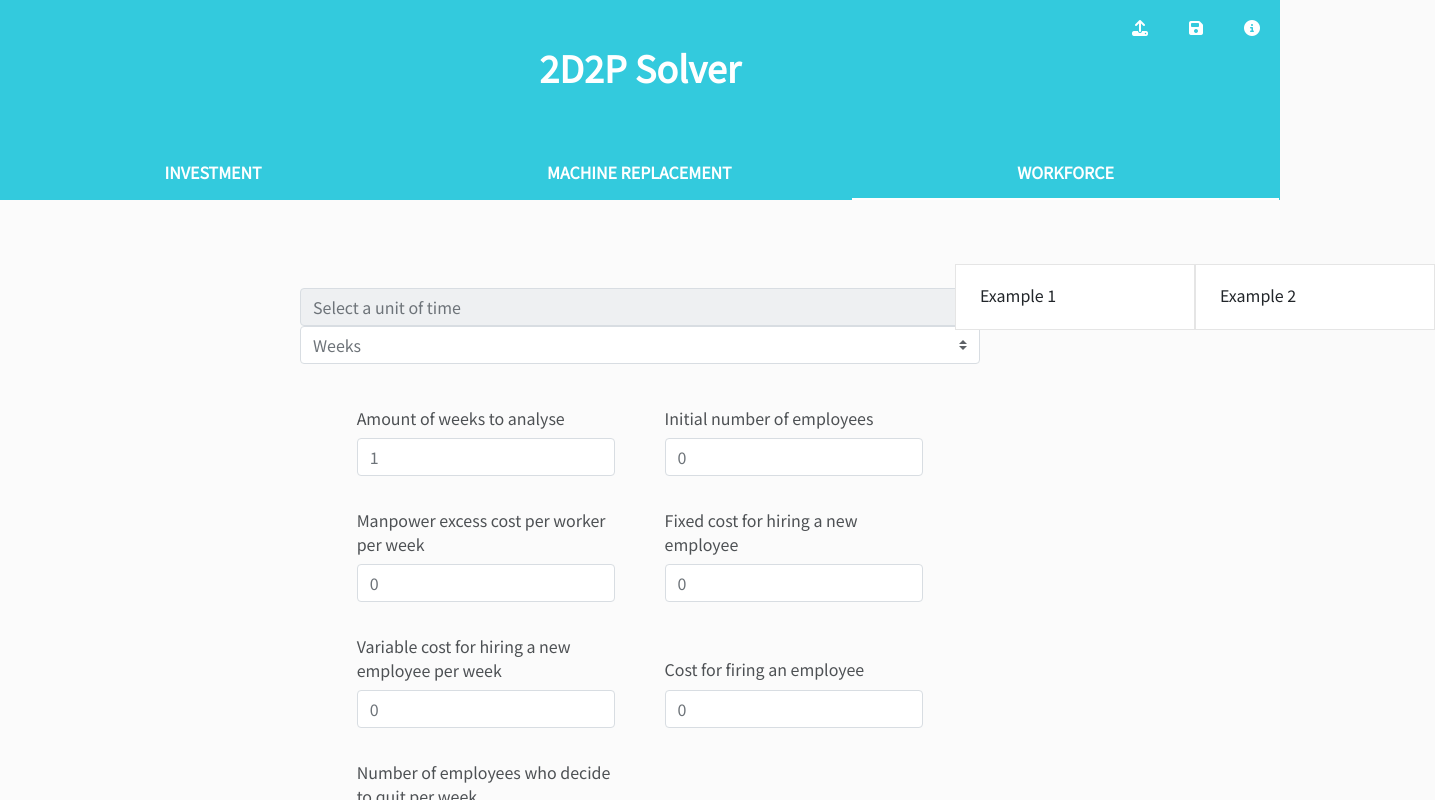
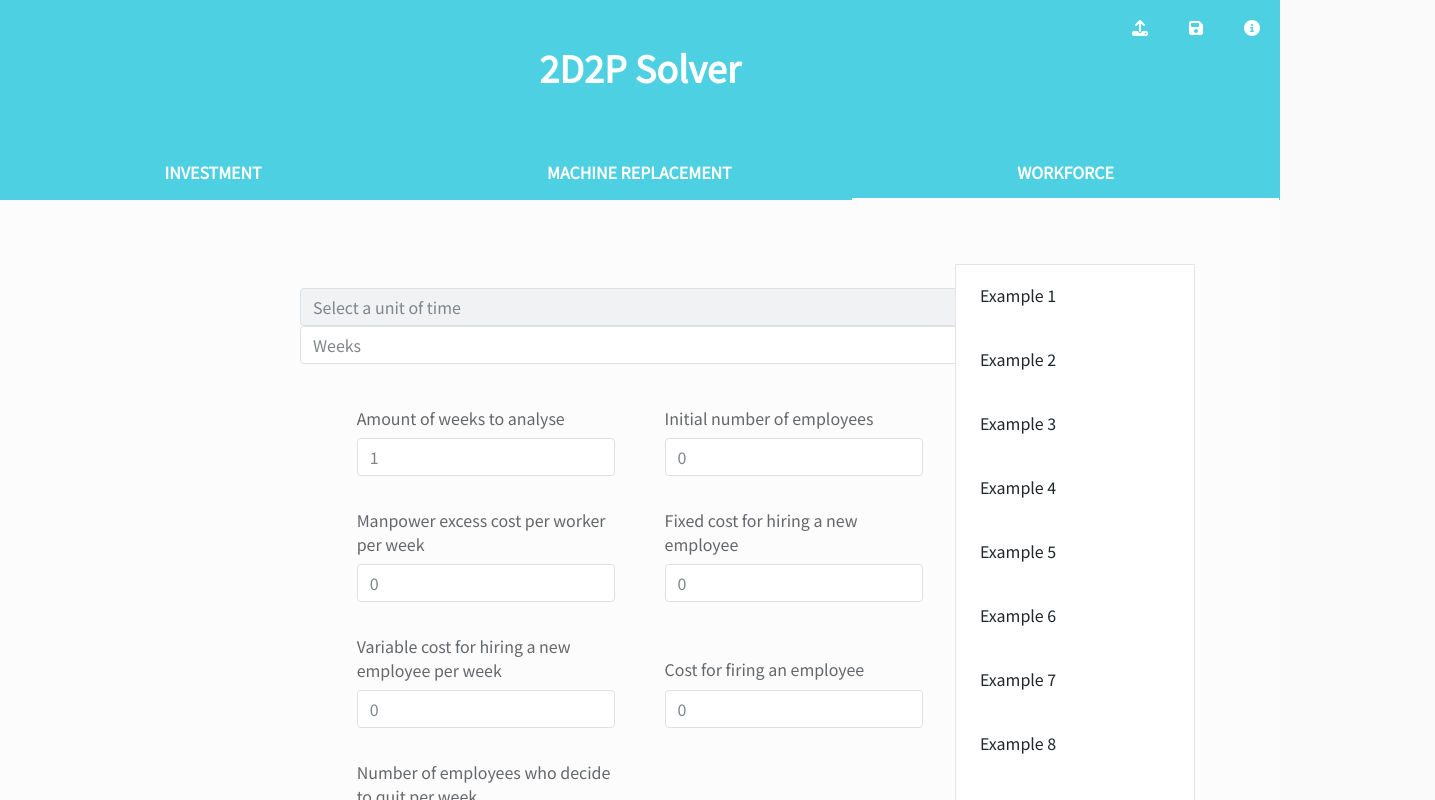
Before and after one commit to repsymo/repsymo---mvp, an Angular app: page /wm in a window 1280 px wide. Both pictures are taken after a click on the icon "EXAMPLE". Shown: the top 800 px of the page, 1435 px wide, since content can reach past the window. Built offline with nearby package versions, Linux system fonts and the light colour scheme.

Commit message:
Options Bar popup ngFor fixed

```diff
--- a/src/app/page/options-bar/options-bar.component.css
+++ b/src/app/page/options-bar/options-bar.component.css
@@ -47,7 +47,7 @@
     height: 100%;
     left: 0%;
     top: 0%;
-    background: rgba(255, 255, 255, 0.2);
+    background: rgba(255, 255, 255, 0.3);
 }
 
 @media only screen and (min-width: 800px) {
--- a/src/app/page/options-bar/options-bar.component.html
+++ b/src/app/page/options-bar/options-bar.component.html
@@ -11,9 +11,9 @@
 
 <div class="popup"
     [ngClass]="{ 'gone': !showExamplePopup }"
-    (click)="onExampleClick($event)"
-    *ngFor="let i of getNArray()">
-    <p [attr.data-number]="i + 1">
+    (click)="onExampleClick($event)">
+    <p [attr.data-number]="i + 1"
+        *ngFor="let i of getNArray()">
         Example {{ i + 1 }}
     </p>
 </div>
--- a/src/app/page/wm/wm.component.html
+++ b/src/app/page/wm/wm.component.html
@@ -1,5 +1,5 @@
 <!-- ---------------------------------------- PAGE OPTIONS ---------------------------------------- -->
-<app-options-bar [examplesNumber]="2"
+<app-options-bar [examplesNumber]="20"
                 [l]="this">
 </app-options-bar>
 
```
